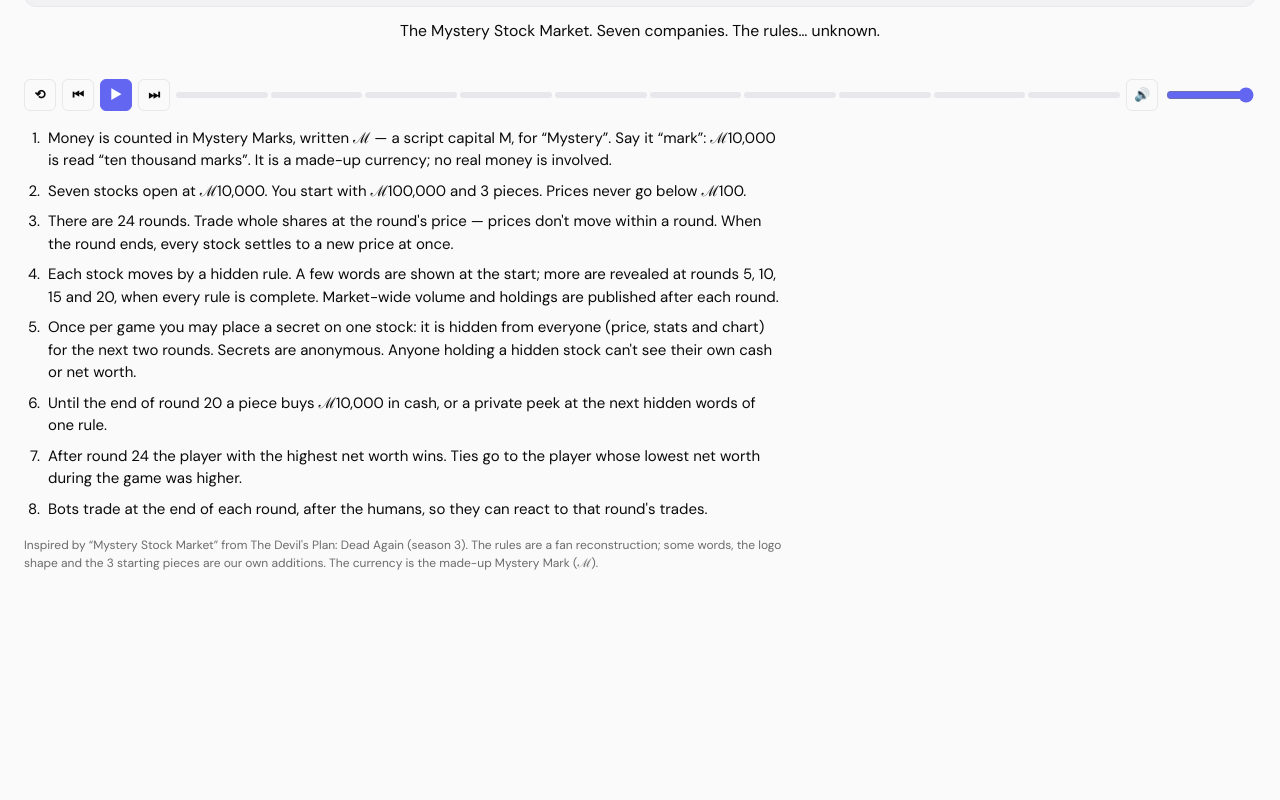
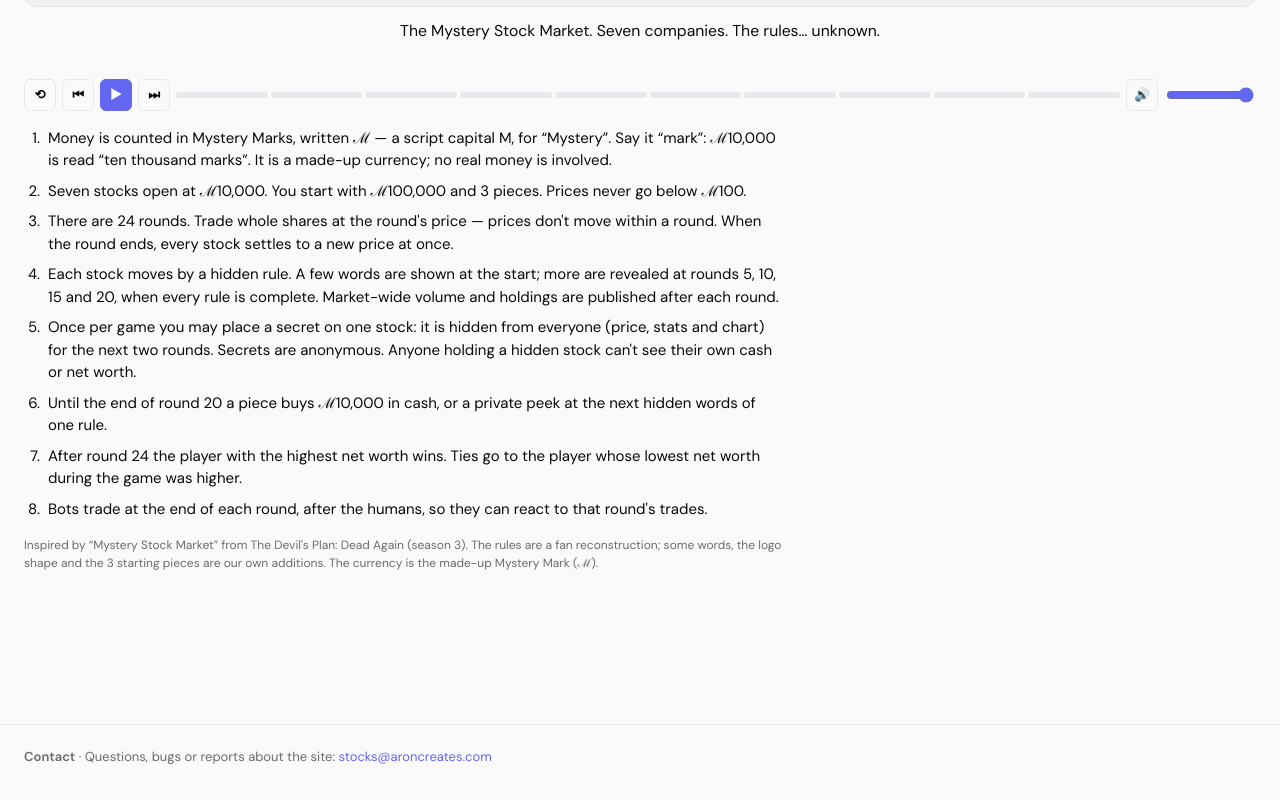
Before and after one commit to aronbodogai/mystery-stock-market, a React app: page / in a window 1280 px wide. Shown: the part 1373-2173 px from the top of the page. Before the commit the page ends 2041 px from the top, so only its background shows below. Built offline with nearby package versions, Linux system fonts and the light colour scheme; a web font is replaced by a local one.

Commit message:
Add a contact footer to the home page
Questions, bugs and reports about the site go to stocks@aroncreates.com.

Co-Authored-By: Claude Opus 5.5 <noreply@anthropic.com>

```diff
--- a/src/client/pages/Home.tsx
+++ b/src/client/pages/Home.tsx
@@ -9,6 +9,9 @@ import { DotGrid } from "../components/DotGrid";
 import { useI18n } from "../i18n";
 import { setCreds } from "../storage";
 import { HowToPlay } from "./HowToPlay";
+
+/** Where reports about the site go. */
+const CONTACT_EMAIL = "stocks@aroncreates.com";
 
 export function Home() {
   const { t, lang, code: tc, stock } = useI18n();
@@ -160,6 +163,12 @@ export function Home() {
           <HowToPlay />
         </section>
       </main>
+      <footer className="container site-footer">
+        <span className="small muted">
+          <strong>{t("home.contactTitle")}</strong> · {t("home.contact")}{" "}
+          <a href={`mailto:${CONTACT_EMAIL}`}>{CONTACT_EMAIL}</a>
+        </span>
+      </footer>
     </>
   );
 }
--- a/src/client/styles.css
+++ b/src/client/styles.css
@@ -1641,3 +1641,15 @@ label.field {
     text-align: left;
   }
 }
+
+/* ---------------------------------------------------------------- site footer */
+
+.site-footer {
+  margin-top: 56px;
+  padding-top: 20px;
+  padding-bottom: 32px;
+  border-top: 1px solid var(--border);
+}
+.site-footer a {
+  color: var(--primary);
+}
--- a/src/shared/i18n/en.json
+++ b/src/shared/i18n/en.json
@@ -43,6 +43,8 @@
   "home.codeLabel": "Room code",
   "home.join": "Join",
   "home.companies": "Seven companies on the board",
+  "home.contactTitle": "Contact",
+  "home.contact": "Questions, bugs or reports about the site:",
   "home.tvLink": "Show on a TV",
   "home.solo": "Practice solo against bots",
 
--- a/src/shared/i18n/hu.json
+++ b/src/shared/i18n/hu.json
@@ -43,6 +43,8 @@
   "home.codeLabel": "Szobakód",
   "home.join": "Csatlakozás",
   "home.companies": "Hét cég a táblán",
+  "home.contactTitle": "Kapcsolat",
+  "home.contact": "Kérdés, hiba vagy bejelentés az oldallal kapcsolatban:",
   "home.tvLink": "Megjelenítés tévén",
   "home.solo": "Gyakorlás egyedül botok ellen",
 
--- a/src/shared/i18n/ko.json
+++ b/src/shared/i18n/ko.json
@@ -43,6 +43,8 @@
   "home.codeLabel": "방 코드",
   "home.join": "참가",
   "home.companies": "보드에 오른 일곱 회사",
+  "home.contactTitle": "문의",
+  "home.contact": "사이트 관련 문의, 버그, 신고:",
   "home.tvLink": "TV에 띄우기",
   "home.solo": "봇과 혼자 연습하기",
 
```
